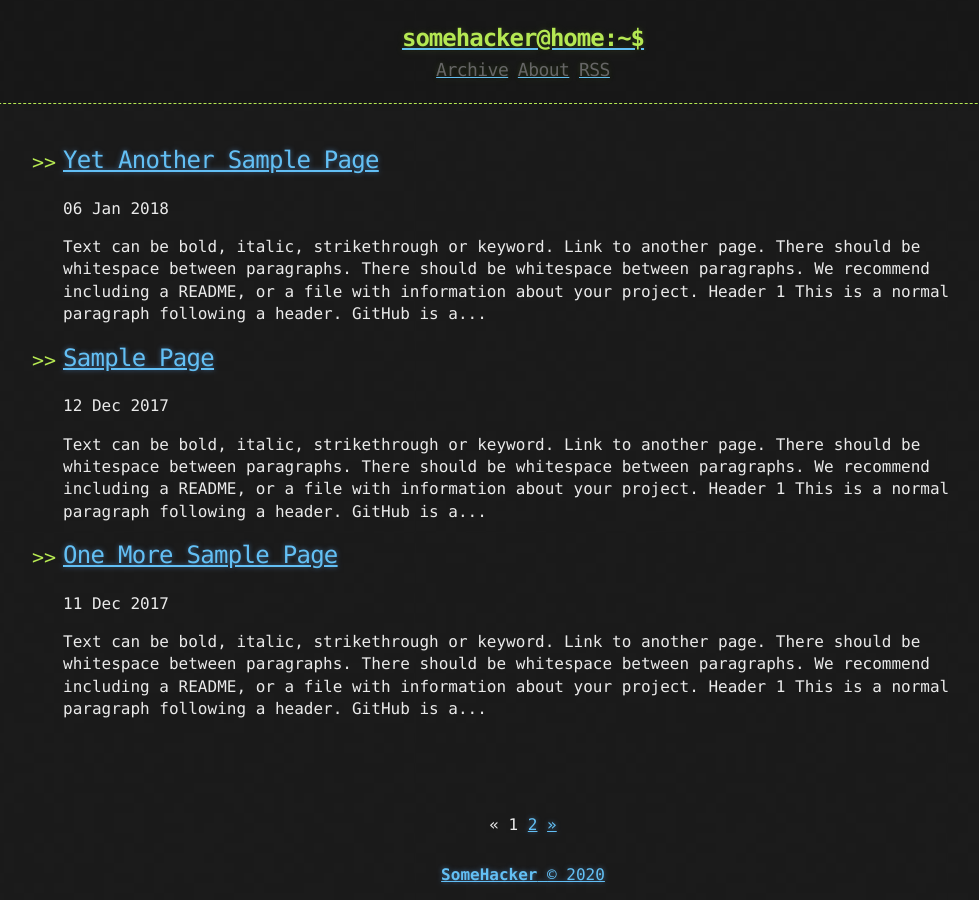
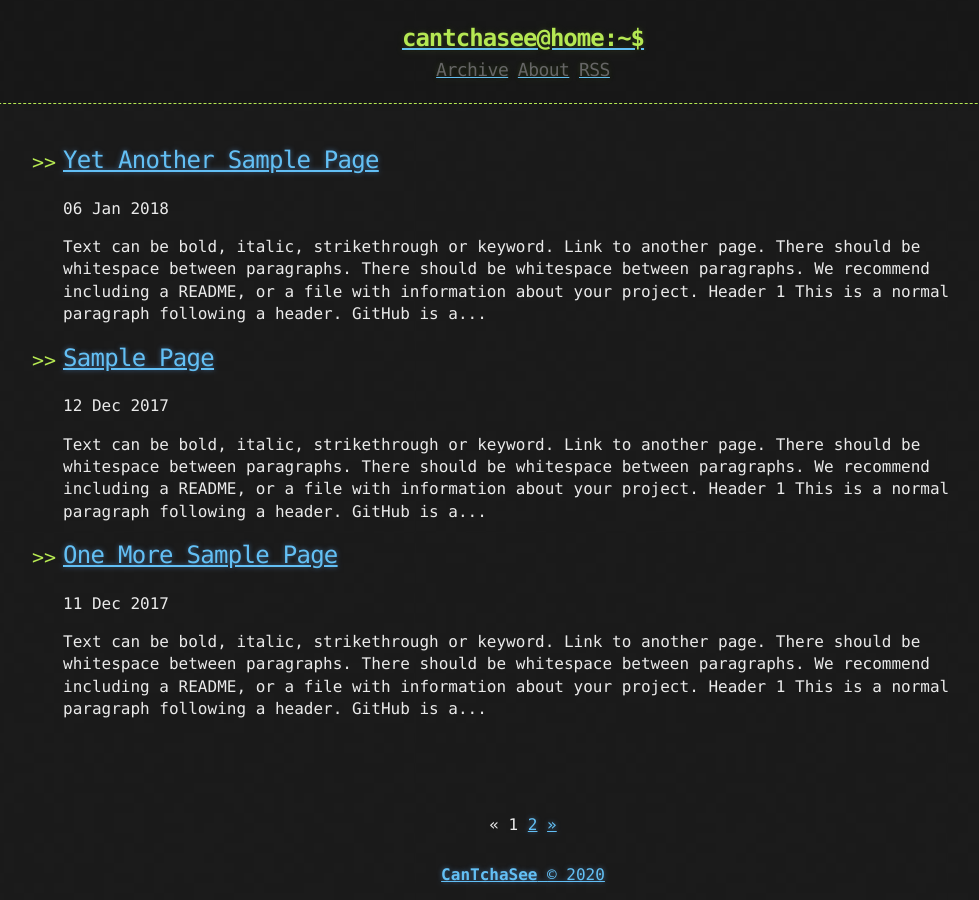
Before and after one commit to CanTchaSee/CanTchaSee.github.io, a Jekyll site: the page built from index.html, in a window 1280 px wide. Shown: the whole page, without its empty margins (117-1096 px from the left). Built offline with Jekyll 4.4.1, drawn with Linux system fonts in a browser that asks for light colours; the list of posts is cut into pages by our own code.

Commit message:
Changin _config.yml

```diff
--- a/_config.yml
+++ b/_config.yml
@@ -1,9 +1,9 @@
 title: Hacker-Blog
 description: "A Jekyll Blog Theme For Hackers"
 author:
-  name: "SomeHacker"
-  email: "someone@somewebsite.somedomain"
-  url: "https://ashishchaudhary.in/hacker-blog"
+  name: "CanTchaSee"
+  email: ""
+  url: "https://cantchasee.github.io/"
 
 baseurl: /
 
@@ -28,5 +28,5 @@ plugins:
   - jekyll-sitemap
 
 # Custom variables
-owner : "SomeHacker"
+owner : "CanTchaSee"
 year : "2020"
```
Also changed, not shown: README.md.
